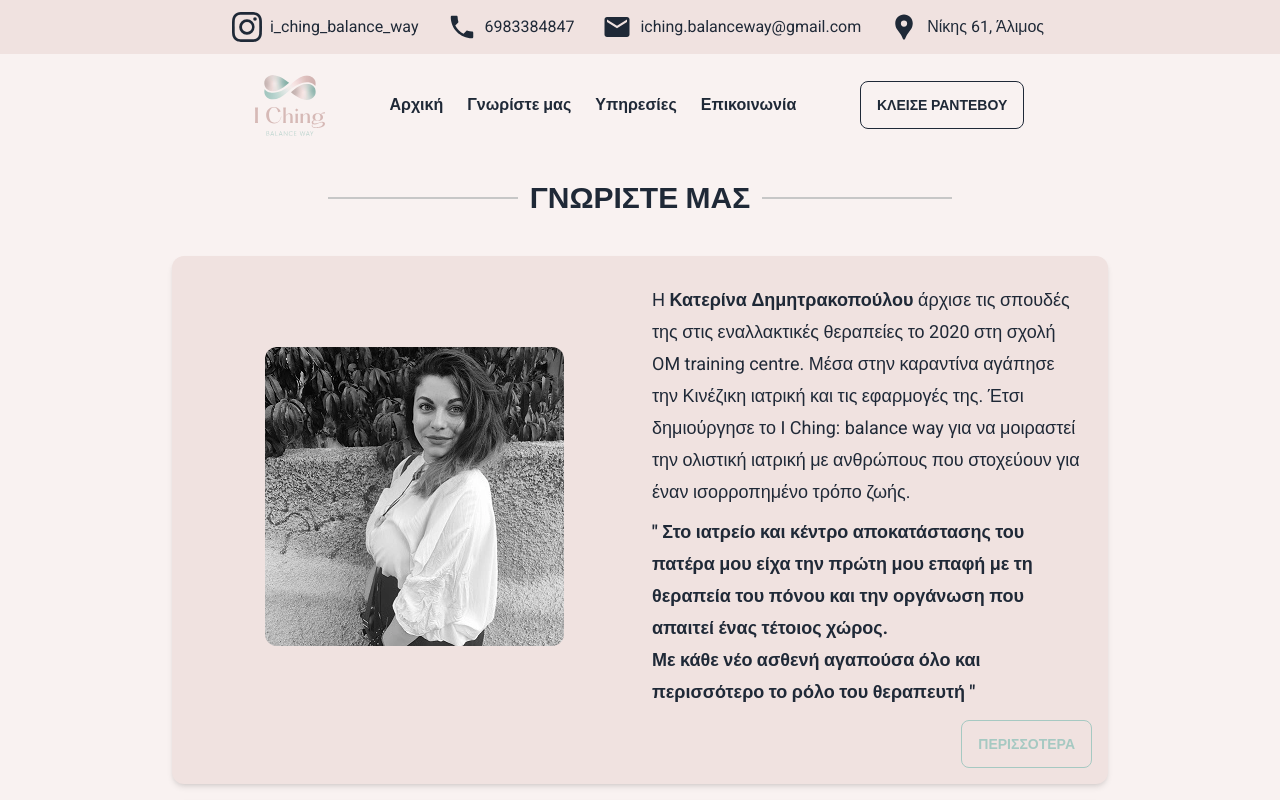
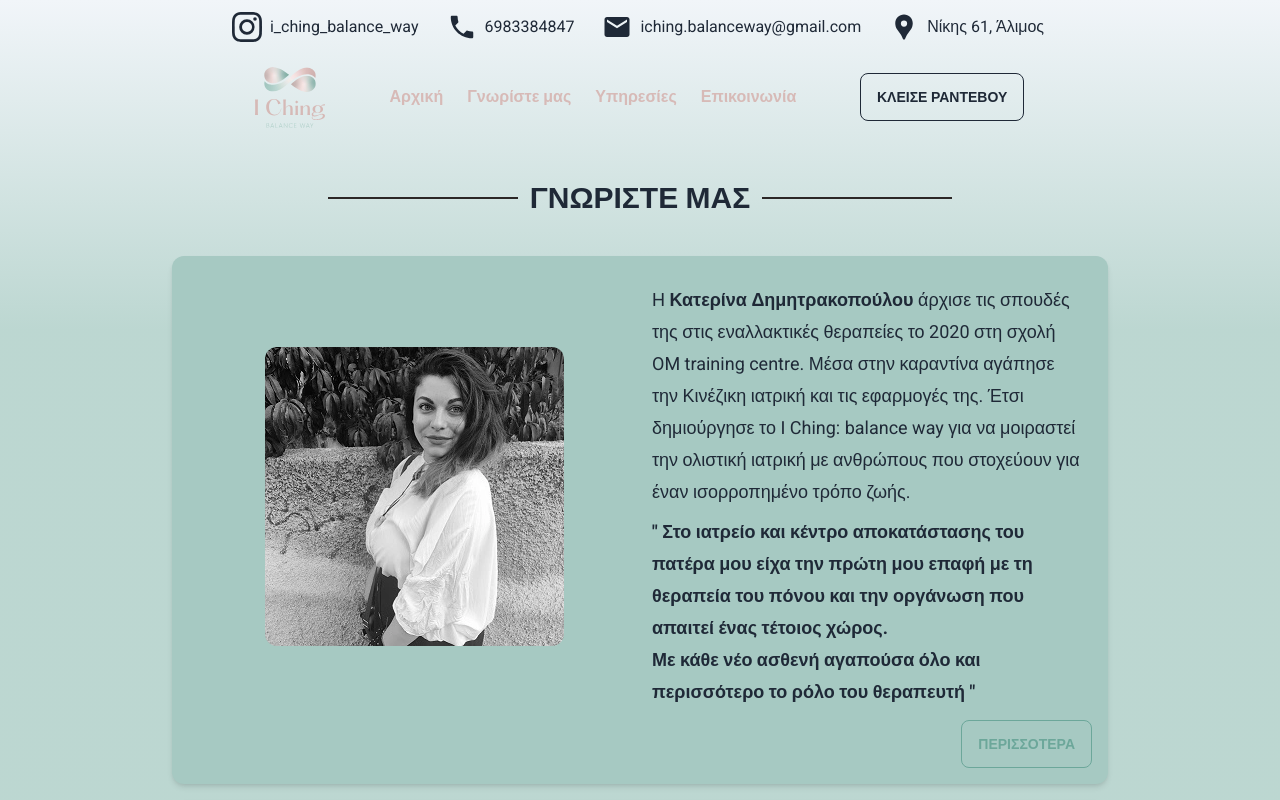
Before and after one commit to nikossoftwaredev/i-ching, a Next.js app: page / in a window 1280 px wide. Shown: the top 800 px of the page. Built offline with nearby package versions, Linux system fonts and the light colour scheme.

Commit message:
changed colors

```diff
--- a/app/layout.tsx
+++ b/app/layout.tsx
@@ -8,9 +8,9 @@ import { PageProps } from "types/general";
 const RootLayout = async ({ children }: PageProps): Promise<JSX.Element> => {
   return (
     <html lang="el" data-theme="light">
-      <body className="text-base-content">
+      <body className="text-base-content bg-gradient-to-b from-slate-100 to-base-100  to-10%">
         <Header />
-        <main className="bg-base-100 px-4">
+        <main className="px-4">
           {children}
           <AppointmentForm />
         </main>
--- a/components/header/Header.tsx
+++ b/components/header/Header.tsx
@@ -17,12 +17,12 @@ const Header = () => {
 
   return (
     <header>
-      <nav className="bg-base-100">
+      <nav>
         <span className="md:hidden">
           <MobileHeader />
         </span>
         <span className="hidden md:block">
-          <div className="flex flex-wrap justify-center items-center  w-full mb-4 bg-base-200 gap-7  py-3 pr-1">
+          <div className="flex flex-wrap justify-center items-center  w-full gap-7  py-3 pr-1">
             {headerInfo.map(({ href, icon, text }) => (
               <Link
                 className="text-md flex gap-2 items-center"
@@ -34,7 +34,7 @@ const Header = () => {
               </Link>
             ))}
           </div>
-          <ul className="w-full flex flex-row gap-6 justify-center items-center mr-1">
+          <ul className="p-2 w-full flex flex-row gap-6 justify-center items-center mr-1">
             <Link
               href="/"
               className="flex items-center animate-pulse-scale mr-10"
@@ -57,7 +57,7 @@ const Header = () => {
                 <li key={linkConfig.path}>
                   <a
                     href={linkConfig.path}
-                    className={`font-bold hover:text-accent ${
+                    className={`text-primary font-bold hover:text-accent ${
                       isActive ? "text-accent" : ""
                     } ${isLastEl ? "mr-10" : ""}`}
                   >
--- a/tailwind.config.js
+++ b/tailwind.config.js
@@ -16,10 +16,15 @@ module.exports = {
       {
         light: {
           ...require("daisyui/src/theming/themes")["light"],
-          "base-300": "#d6b9b6",
-          "base-200": "#f0e1df",
-          "base-100": "#f9f2f1",
-          "accent": "#a5c9c1",
+          // "base-300": "#d6b9b6",
+          // "base-200": "#f0e1df",
+          // "base-100": "#f9f2f1",
+          "base-300": "#6ca79a",
+          "base-200": "#a5c9c1",
+          "base-100": "#bbd6d0",
+          "accent": "#6ca79a",
+          "primary":"#d6b9b6",
+
         },
       },
     ],
```
